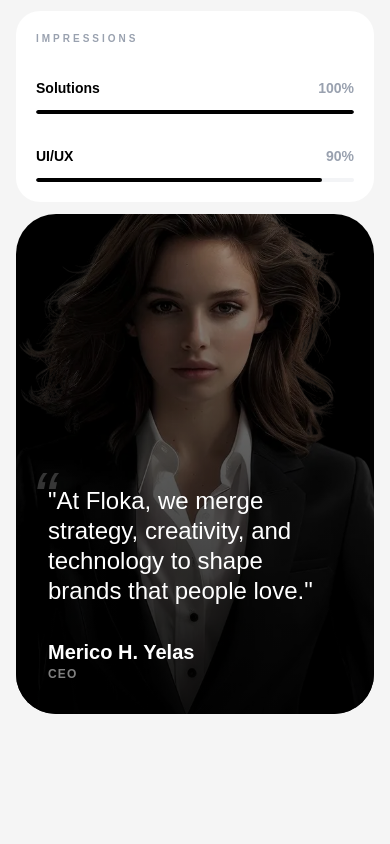
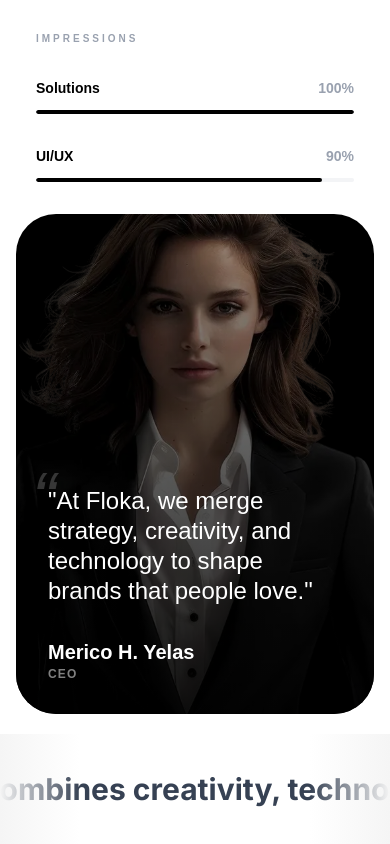
Before and after one commit to hashemm621/Floka-Studio, a React (Vite) app: page / in a window 390 px wide. Shown: the part 2028-2872 px from the top of the page. Before the commit the page ends 2762 px from the top, so only its background shows below. Built offline with nearby package versions, Linux system fonts and the light colour scheme; a web font is replaced by a local one.

Commit message:
added preloader

```diff
--- a/src/Root.jsx
+++ b/src/Root.jsx
@@ -1,26 +1,37 @@
-import React from 'react';
-import Navbar from './shared/Navbar';
-import Home from './pages/home/Home';
-import CustomCursor from './customAnimation/CustomCursor';
+import React, { useEffect, useState } from "react";
+import Navbar from "./shared/Navbar";
+import Home from "./pages/home/Home";
+import CustomCursor from "./customAnimation/CustomCursor";
+import Preloader from "./customAnimation/Preloader";
 
 const Root = () => {
+  const [loading, setLoading] = useState(true);
+
+  useEffect(() => {
+    const timer = setTimeout(() => {
+      setLoading(false);
+    }, 2500);
+
+    return () => clearTimeout(timer);
+  }, []);
   return (
     <>
+      <div className="bg-white min-h-screen">
+        {loading && <Preloader />}
 
-        <CustomCursor/>
+        <div className={loading ? "hidden" : "block"}>
+          <CustomCursor />
           <header>
-            <Navbar/>
+            <Navbar />
           </header>
 
-
-
           <main>
-            <Home/>
+            <Home />
           </main>
 
-           <footer>
-
-           </footer>
+          <footer></footer>
+        </div>
+      </div>
     </>
   );
 };
--- /dev/null
+++ b/src/customAnimation/Preloader.jsx
@@ -0,0 +1,35 @@
+import React from 'react';
+import { motion } from 'framer-motion';
+
+const Preloader = () => {
+  return (
+    <motion.div
+      initial={{ y: 0 }}
+      animate={{ y: "-100%" }}
+      transition={{ duration: 1, ease: [0.76, 0, 0.24, 1], delay: 2 }} // delay টা আপনার প্রয়োজন মতো সেট করুন
+      className="fixed inset-0 z-[9999] flex items-center justify-center bg-black text-white"
+    >
+      <div className="relative overflow-hidden flex flex-col items-center">
+
+        <motion.h1
+          initial={{ y: 100 }}
+          animate={{ y: 0 }}
+          transition={{ duration: 0.8, ease: "easeOut" }}
+          className="text-4xl md:text-6xl font-bold"
+        >
+          Floka Studio
+        </motion.h1>
+
+
+        <motion.div
+          initial={{ scaleX: 0 }}
+          animate={{ scaleX: 1 }}
+          transition={{ duration: 1.5, ease: "easeInOut" }}
+          className="h-[2px] w-full bg-white mt-4 origin-left"
+        />
+      </div>
+    </motion.div>
+  );
+};
+
+export default Preloader;
--- a/src/pages/home/Home.jsx
+++ b/src/pages/home/Home.jsx
@@ -2,6 +2,7 @@ import React from 'react';
 import Banner from './Banner';
 import StatsSection from './StatsSection';
 import ReviewSection from './ReviewSection';
+import InfiniteMarquee from './InfiniteMarquee';
 
 const Home = () => {
     return (
@@ -9,6 +10,7 @@ const Home = () => {
             <Banner/>
             <StatsSection/>
             <ReviewSection/>
+            <InfiniteMarquee/>
         </div>
     );
 };
--- /dev/null
+++ b/src/pages/home/InfiniteMarquee.jsx
@@ -0,0 +1,35 @@
+import React from "react";
+import { motion } from "framer-motion";
+
+const InfiniteMarquee = () => {
+  const marqueeText =
+    "See how our team combines creativity, technology, and strategy to create unforgettable brand experiences. ";
+
+  return (
+    <div className="relative max-w-7xl mx-auto px-4 md:px-6 lg:px-8 overflow-hidden py-10">
+      <div className="absolute left-0 top-0 px-4 bottom-0 w-20 md:w-40 z-10 pointer-events-none bg-linear-to-r from-[#F5F5F5] to-transparent"></div>
+
+      <div className="absolute right-0 top-0 px-4 bottom-0 w-20 md:w-40 z-10 pointer-events-none bg-linear-to-l from-[#F5F5F5] to-transparent"></div>
+
+      <motion.div
+        className="flex whitespace-nowrap w-max"
+        animate={{
+          x: ["0%", "-50%"],
+        }}
+        transition={{
+          duration: 30,
+          ease: "linear",
+          repeat: Infinity,
+        }}>
+        <span className="text-3xl text-gray-700 md:text-5xl font-bold stroke-[1.5px] leading-none px-4">
+          {marqueeText}
+        </span>
+        <span className="text-3xl text-gray-700  md:text-5xl font-bold stroke-[1.5px] leading-none px-4">
+          {marqueeText}
+        </span>
+      </motion.div>
+    </div>
+  );
+};
+
+export default InfiniteMarquee;
```
Lines whose indentation alone changed are shown as unchanged.
